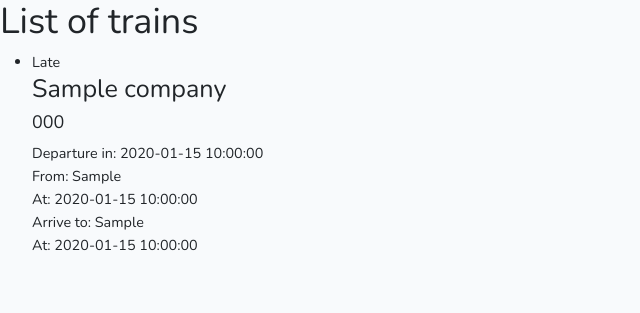
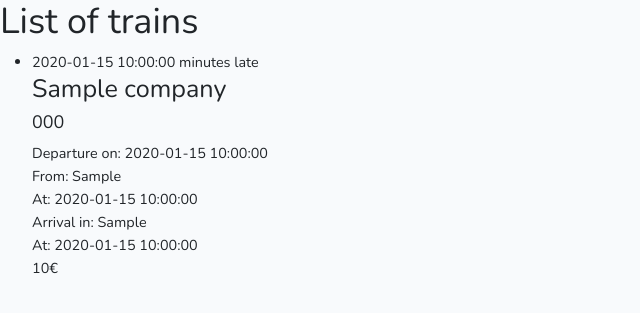
Before and after one commit to FilippoGraziano/laravel-migration-seeder, a Laravel app: template resources/views/home.blade.php in a window 1280 px wide. Shown: the top 313 px of the page, without its empty margins (0-640 px from the left). Run offline with Laravel 12, Linux system fonts and the light colour scheme; the template is opened without the code that fills it: most values are stand-ins (such as "Sample title", 1, 10 or a date in 2020); style sheets or scripts are compiled from the project's sources.

Commit message:
add a new migration for the late time of the trains add a new column of the prime to the tables of the trains add price to the list of trains

```diff
--- a/resources/views/home.blade.php
+++ b/resources/views/home.blade.php
@@ -24,18 +24,19 @@
                 <span>{{ $cancelled ? 'This train was cancelled' :
                     ($train->in_time == 1 ?
                     'In time' :
-                    'Late') }}
+                    $train->late_time .= ' minutes late') }}
                 </span>
 
                 <h3 class="d-block" >{{ $train->company }}</h3>
                 <h5 class="d-block" >{{ $train->train_code }} </h5>
 
-                <span class="d-block" >Departure in: {{ $train->departure_date }}</span>
+                <span class="d-block" >Departure on: {{ $train->departure_date }}</span>
                 <span class="d-block" >From: {{ $train->departure_station}}</span>
                 <span class="d-block" >At: {{ $train->departure_time }}</span>
 
-                <span class="d-block" >Arrive to: {{ $train->arrival_station}}</span>
+                <span class="d-block" >Arrival in: {{ $train->arrival_station}}</span>
                 <span class="d-block" >At: {{ $train->arrival_time }}</span>
+                <span>{{ $train->price }}€</span>
 
             </li>
         @endforeach
```
Also changed, not shown: database/migrations/2026_11_24_193445_create_trains_table.php, database/migrations/2026_11_24_225325_add_late_time_to_trains_table.php (added).
